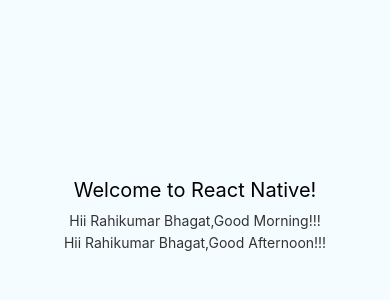
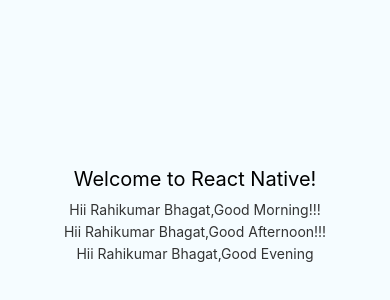
Before and after one commit to rahibhagat/myapps3, a React Native app: screen / in a window 390 px wide. Shown: the part 208-508 px from the top of the page. Built offline with nearby package versions, Linux system fonts and the light colour scheme.

Commit message:
changing Text

```diff
--- a/App.js
+++ b/App.js
@@ -24,6 +24,7 @@
         <Text style={styles.welcome}>Welcome to React Native!</Text>
         <Text style={styles.instructions}>Hii Rahikumar Bhagat,Good Morning!!!</Text>
         <Text style={styles.instructions}>Hii Rahikumar Bhagat,Good Afternoon!!!</Text>
+        <Text style={styles.instructions}>Hii Rahikumar Bhagat,Good Evening</Text>
         <Text style={styles.instructions}>{instructions}</Text>
       </View>
     );
```
